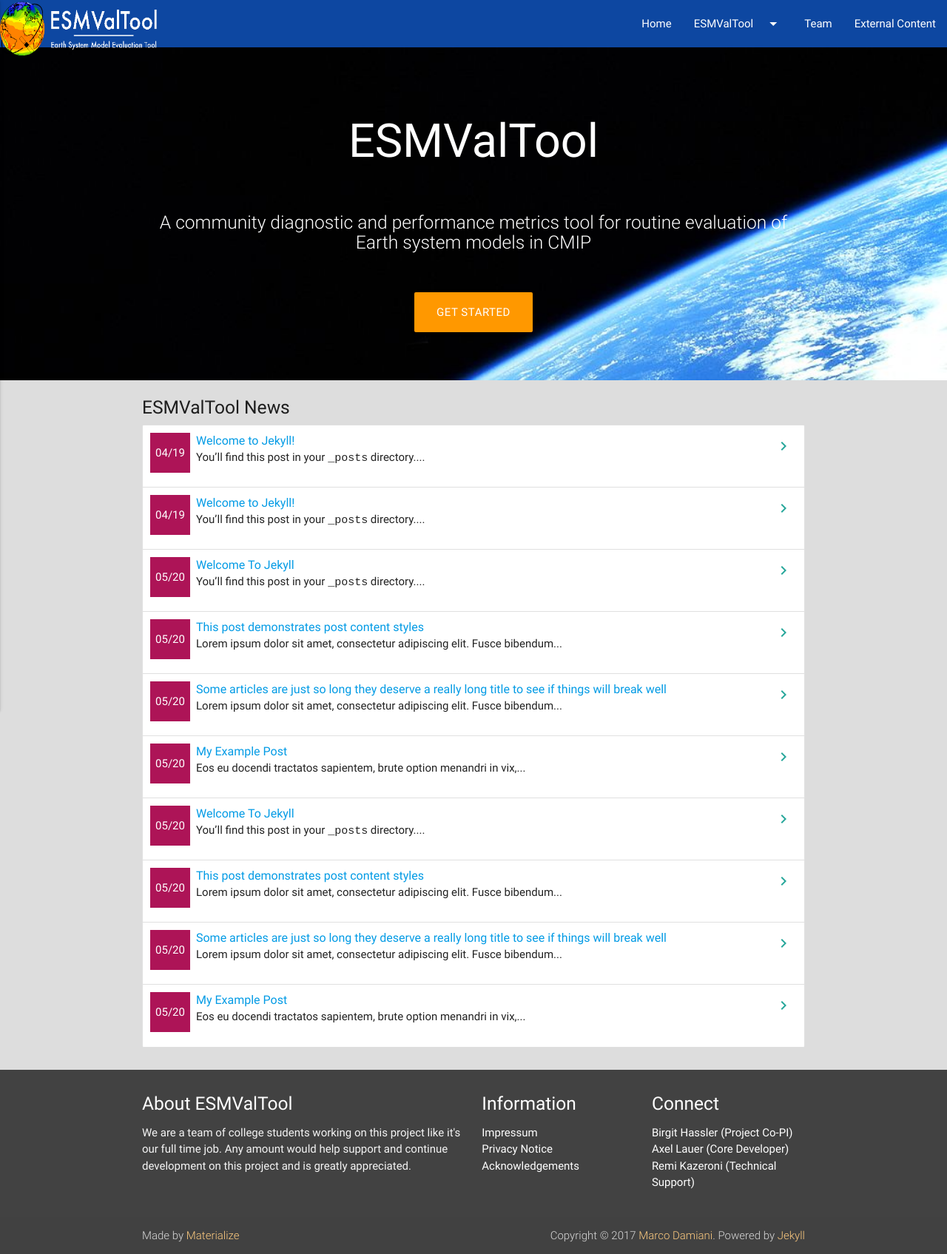
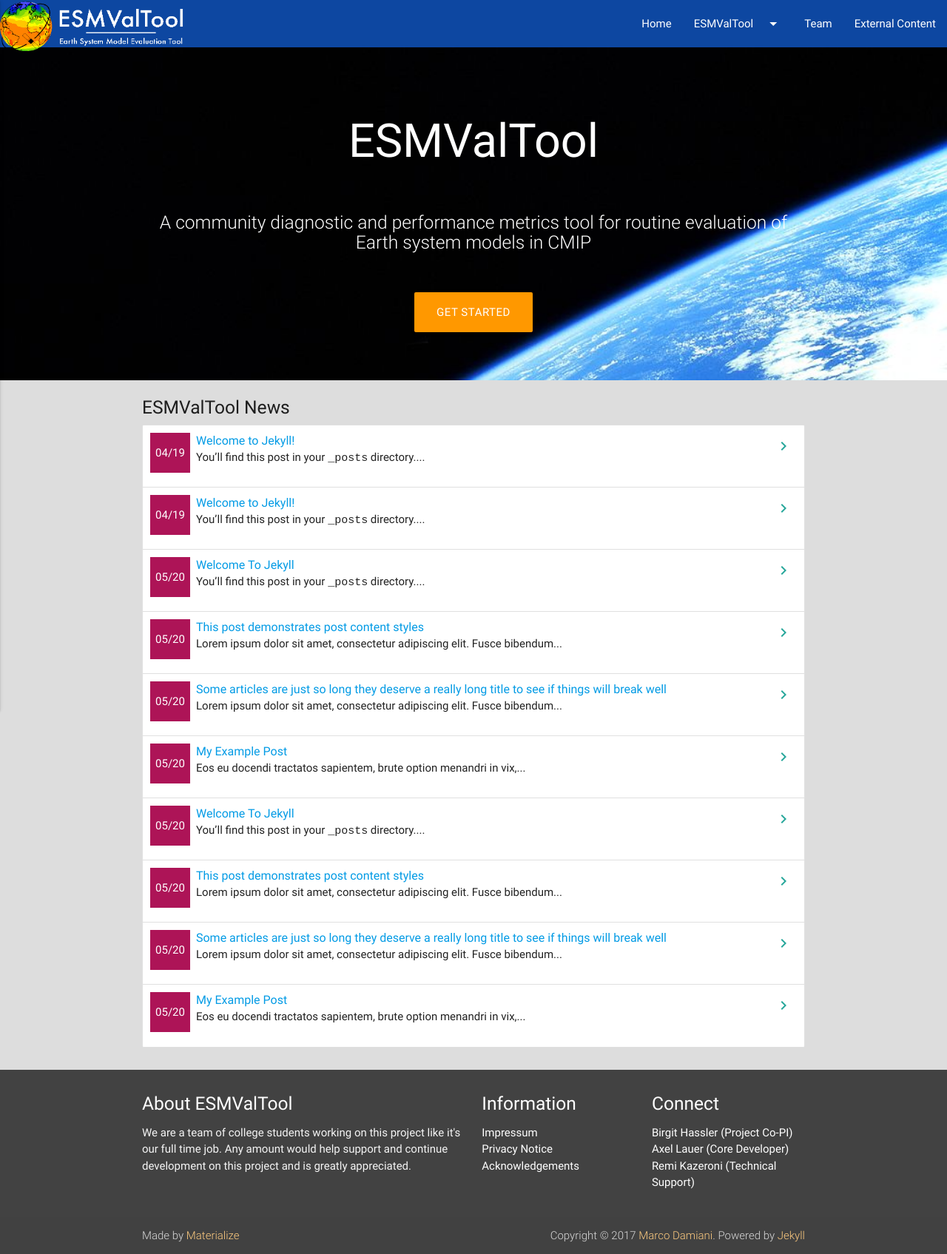
Before and after one commit to ESMValGroup/ESMValTool-website-cs, a Jekyll site: the page built from index.md, in a window 1280 px wide. Shown: the whole page at 74% size. Built offline with Jekyll 4.4.1, drawn with Linux system fonts in a browser that asks for light colours.

Commit message:
initial gh-pages commit

```diff
--- a/_includes/header.html
+++ b/_includes/header.html
@@ -21,7 +21,7 @@
 <nav class="blue darken-4" role="navigation">
 	<div class="nav-wrapper">
 		<a id="logo-container" class="brand-logo" href="{{ "/" | relative_url }}">
-			<img src="./assets/images/ESMValTool-logo-new-white.png" height="75" width="300"/>
+			<img src="./assets/images/ESMValTool-logo-new-white.png" height="69" width="350"/>
 		</a>
     {% assign default_paths = site.pages | map: "path" %}
     {% assign page_paths = site.header_pages | default: default_paths %}
```
